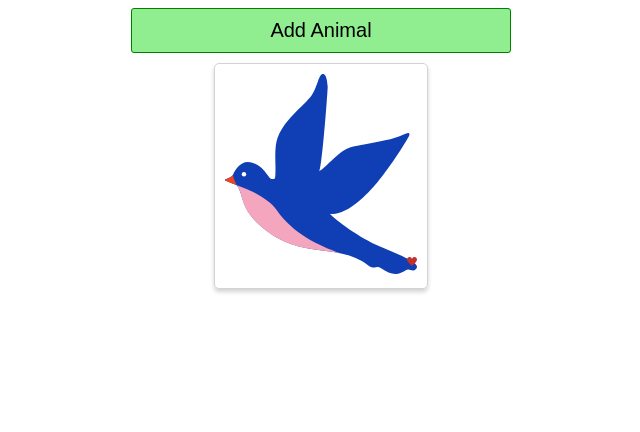
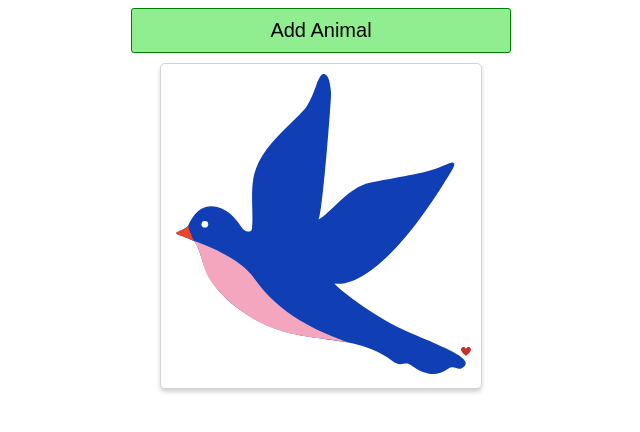
Before and after one commit to zhouzhou0619/Animal-interactive-widget, a React (Create React App) app: page / in a window 1280 px wide. Both pictures are taken after a click on the button "Add Animal". Shown: the top 432 px of the page, without its empty margins (319-959 px from the left). Built offline with nearby package versions, Linux system fonts and the light colour scheme.

Commit message:
adjust animals' picture size

```diff
--- a/src/AnimalShow.css
+++ b/src/AnimalShow.css
@@ -8,7 +8,8 @@
 }
 
 .animal {
-    height: 200px;
+    height: 300px;
+    width: 300px;
 }
 
 .heart {
```
